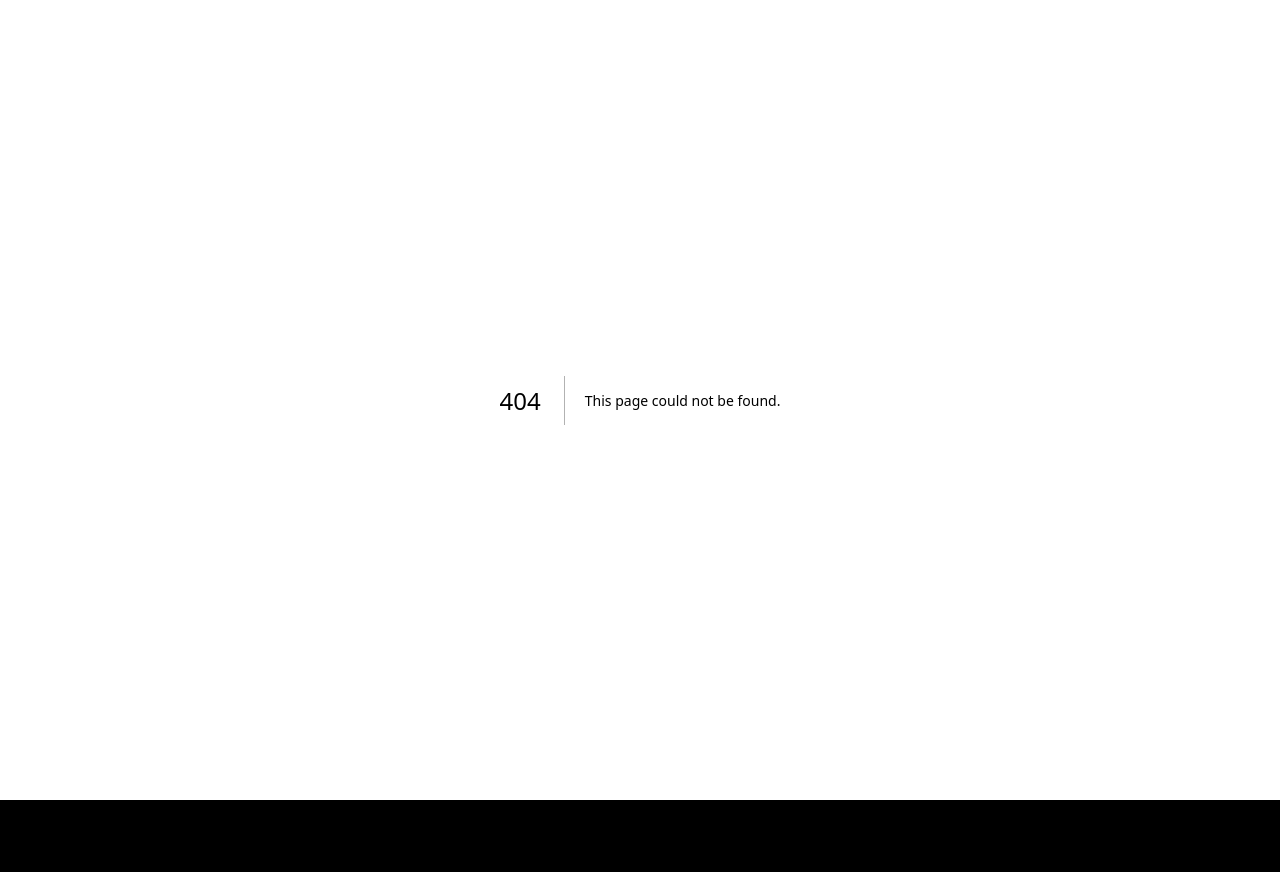
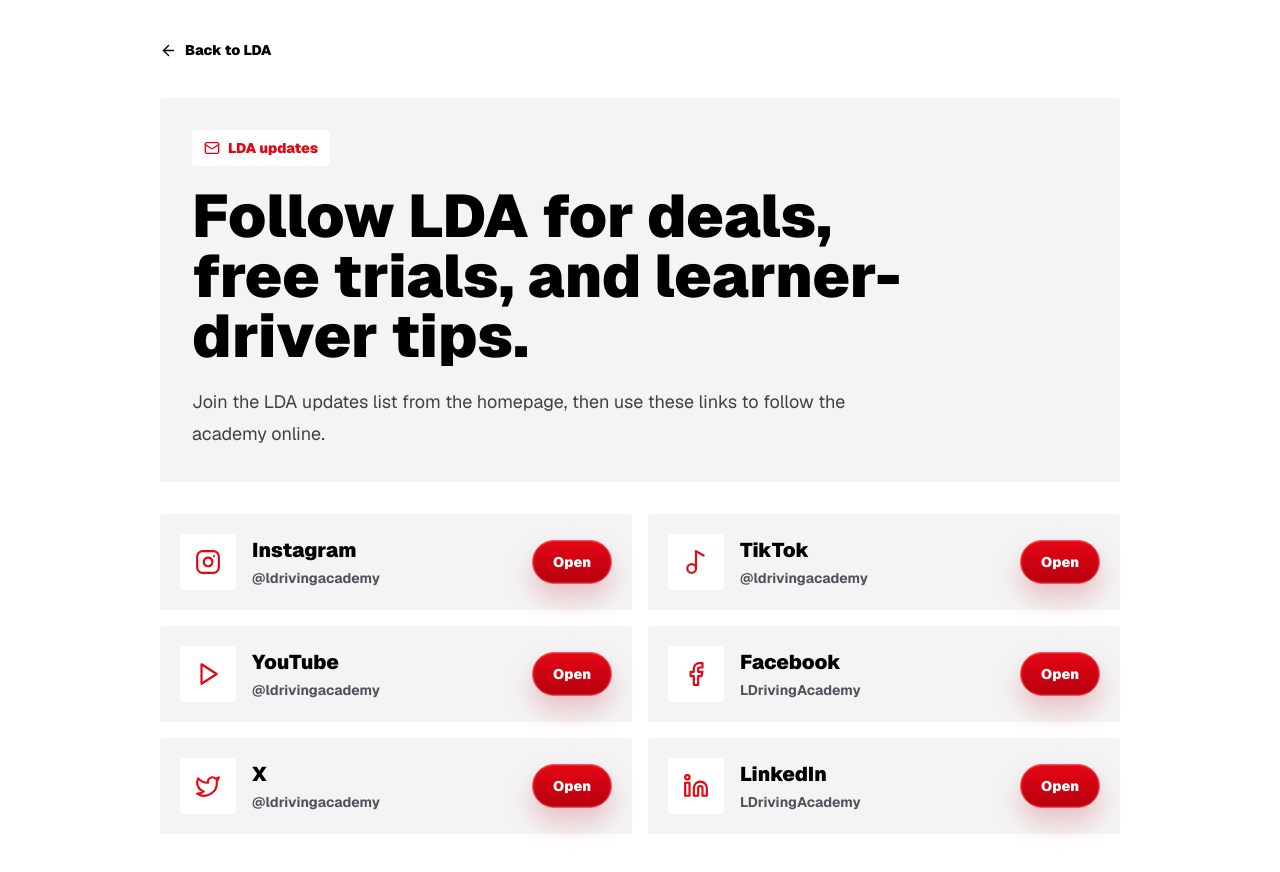
Before and after one commit to LDrivingAcademy/LDA, a Next.js app: page /social in a window 1280 px wide. Before the commit this address had no page. Before the commit the page ends 800 px from the top, so only its background shows below. Built offline with nearby package versions, Linux system fonts and the light colour scheme.

Commit message:
Add social links subscription page

```diff
--- /dev/null
+++ b/src/app/social/page.tsx
@@ -0,0 +1,100 @@
+import Link from "next/link";
+import { ArrowLeft, Facebook, Instagram, Linkedin, Mail, Music2, Play, Twitter } from "lucide-react";
+
+const socialLinks = [
+  {
+    name: "Instagram",
+    handle: "@ldrivingacademy",
+    href: "https://www.instagram.com/ldrivingacademy",
+    icon: Instagram
+  },
+  {
+    name: "TikTok",
+    handle: "@ldrivingacademy",
+    href: "https://www.tiktok.com/@ldrivingacademy",
+    icon: Music2
+  },
+  {
+    name: "YouTube",
+    handle: "@ldrivingacademy",
+    href: "https://www.youtube.com/@ldrivingacademy",
+    icon: Play
+  },
+  {
+    name: "Facebook",
+    handle: "LDrivingAcademy",
+    href: "https://www.facebook.com/ldrivingacademy",
+    icon: Facebook
+  },
+  {
+    name: "X",
+    handle: "@ldrivingacademy",
+    href: "https://x.com/ldrivingacademy",
+    icon: Twitter
+  },
+  {
+    name: "LinkedIn",
+    handle: "LDrivingAcademy",
+    href: "https://www.linkedin.com/company/ldrivingacademy",
+    icon: Linkedin
+  }
+];
+
+export default async function SocialPage({
+  searchParams
+}: {
+  searchParams: Promise<{ subscribed?: string; email?: string }>;
+}) {
+  const params = await searchParams;
+  const subscribed = params.subscribed === "1";
+  const email = params.email;
+
+  return (
+    <main className="min-h-screen bg-white text-black">
+      <section className="mx-auto max-w-5xl px-4 py-10 sm:px-6 lg:px-8">
+        <Link href="/" className="inline-flex items-center gap-2 text-sm font-black text-zinc-700 hover:text-brand">
+          <ArrowLeft size={17} /> Back to LDA
+        </Link>
+
+        <div className="mt-8 rounded bg-zinc-100 p-6 sm:p-8">
+          <div className="inline-flex items-center gap-2 rounded bg-white px-3 py-2 text-sm font-black text-brand">
+            <Mail size={16} /> LDA updates
+          </div>
+          <h1 className="mt-5 max-w-3xl text-4xl font-black tracking-normal sm:text-6xl">
+            Follow LDA for deals, free trials, and learner-driver tips.
+          </h1>
+          <p className="mt-5 max-w-2xl text-lg leading-8 text-zinc-700">
+            {subscribed
+              ? `You're on the LDA updates list${email ? ` as ${email}` : ""}.`
+              : "Join the LDA updates list from the homepage, then use these links to follow the academy online."}
+          </p>
+        </div>
+
+        <section className="mt-8 grid gap-4 md:grid-cols-2">
+          {socialLinks.map((link) => {
+            const Icon = link.icon;
+
+            return (
+              <a
+                key={link.name}
+                href={link.href}
+                target="_blank"
+                rel="noreferrer"
+                className="group flex items-center gap-4 rounded bg-zinc-100 p-5 text-black hover:bg-zinc-200"
+              >
+                <span className="grid h-14 w-14 place-items-center rounded bg-white text-brand">
+                  <Icon size={26} />
+                </span>
+                <span>
+                  <span className="block text-xl font-black">{link.name}</span>
+                  <span className="mt-1 block text-sm font-bold text-zinc-600">{link.handle}</span>
+                </span>
+                <span className="lda-pill lda-pill-sm ml-auto">Open</span>
+              </a>
+            );
+          })}
+        </section>
+      </section>
+    </main>
+  );
+}
```
